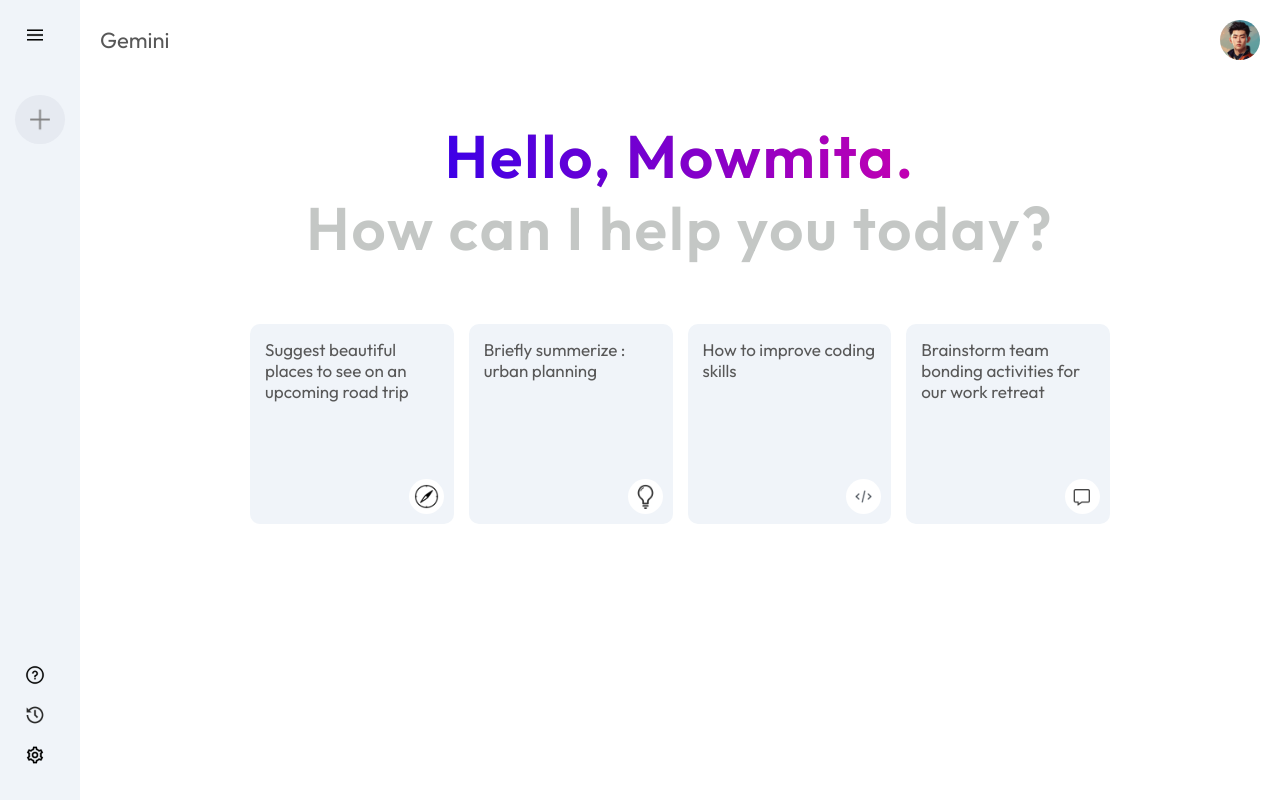
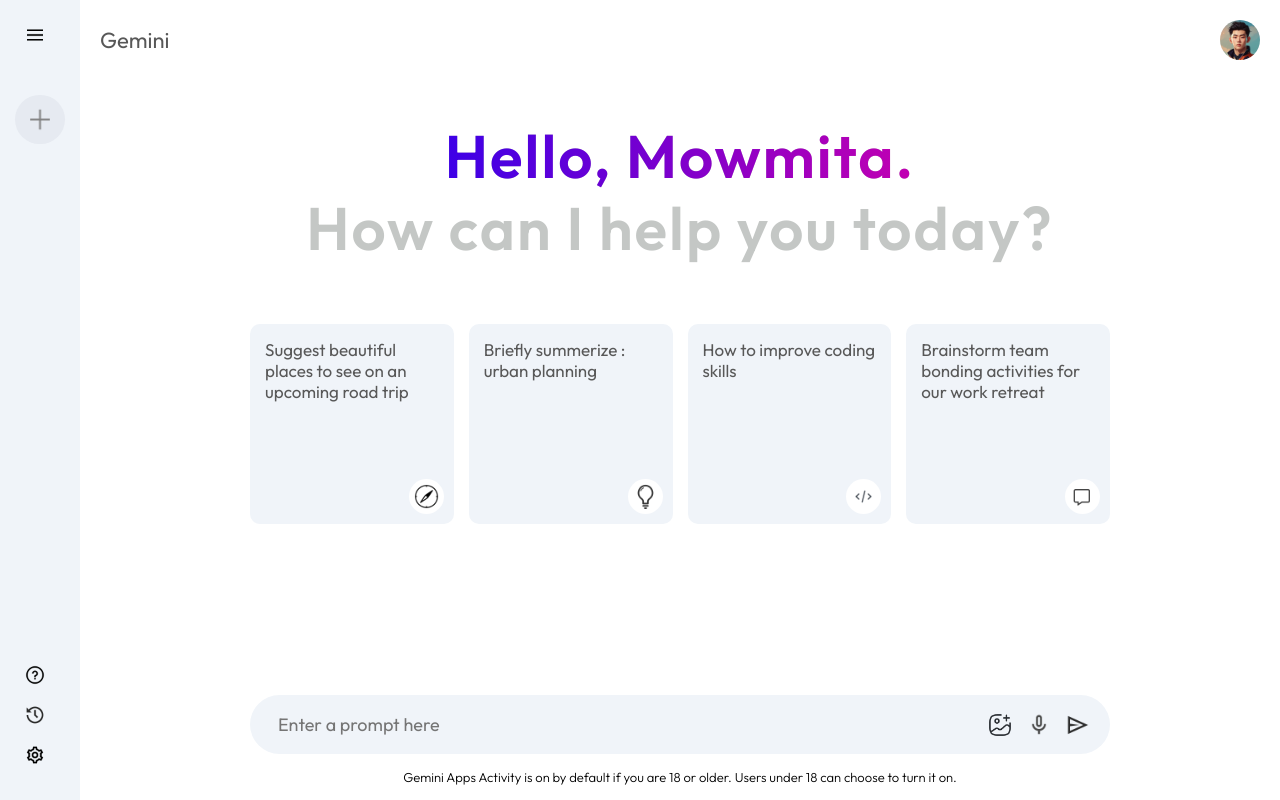
Before and after one commit to Rownokk/Gemini-Clone, a React (Vite) app: page / in a window 1280 px wide. Built offline with nearby package versions, Linux system fonts and the light colour scheme.

Commit message:
ui ✔️

```diff
--- a/src/components/Main/Main.css
+++ b/src/components/Main/Main.css
@@ -91,3 +91,49 @@
 .main .card:hover{
     background-color: #dfe4ea;
 }
+
+.main-bottom{
+    position: absolute;
+    bottom: 0;
+    width: 100%;
+    max-width: 900px;
+    padding: 0px 20px;
+    margin: auto;
+}
+
+.search-box{
+    display: flex;
+    align-items: center;
+    justify-content: space-between;
+    gap: 20px;
+    background-color: #f0f4f9;
+    padding: 10px 20px;
+    border-radius: 50px;
+}
+.search-box img{
+    cursor: pointer;
+    width: 24px;
+
+}
+
+.search-box input{
+    flex: 1;
+    background: transparent;
+    border: none;
+    outline: none;
+    padding: 8px;
+    font-size: 18px;
+}
+
+.search-box div{
+    display: flex;
+    align-items: center;
+    gap: 15px;
+}
+
+.main .bottom-info{
+    font-size: 13px;
+    margin: 15px auto;
+    text-align: center;
+    font-weight: 300;
+}
--- a/src/components/Main/Main.jsx
+++ b/src/components/Main/Main.jsx
@@ -32,6 +32,23 @@ const Main = () => {
               <img src={assets.message_icon} alt="" />
             </div>
         </div>
+        <div className="main-bottom">
+            <div className="search-box">
+                <input type="text" placeholder='Enter a prompt here' />
+                <div>
+                    <img src={assets.gallery_icon} alt="" />
+                    <img src={assets.mic_icon} alt="" />
+                    <img src={assets.send_icon} alt="" />
+                </div>
+            </div>
+            <p className="bottom-info">
+            Gemini Apps Activity is on by default if you are 18 or older. Users under 18 can choose to turn it on.
+
+
+
+
+            </p>
+        </div>
       </div>
     </div>
   )
```
